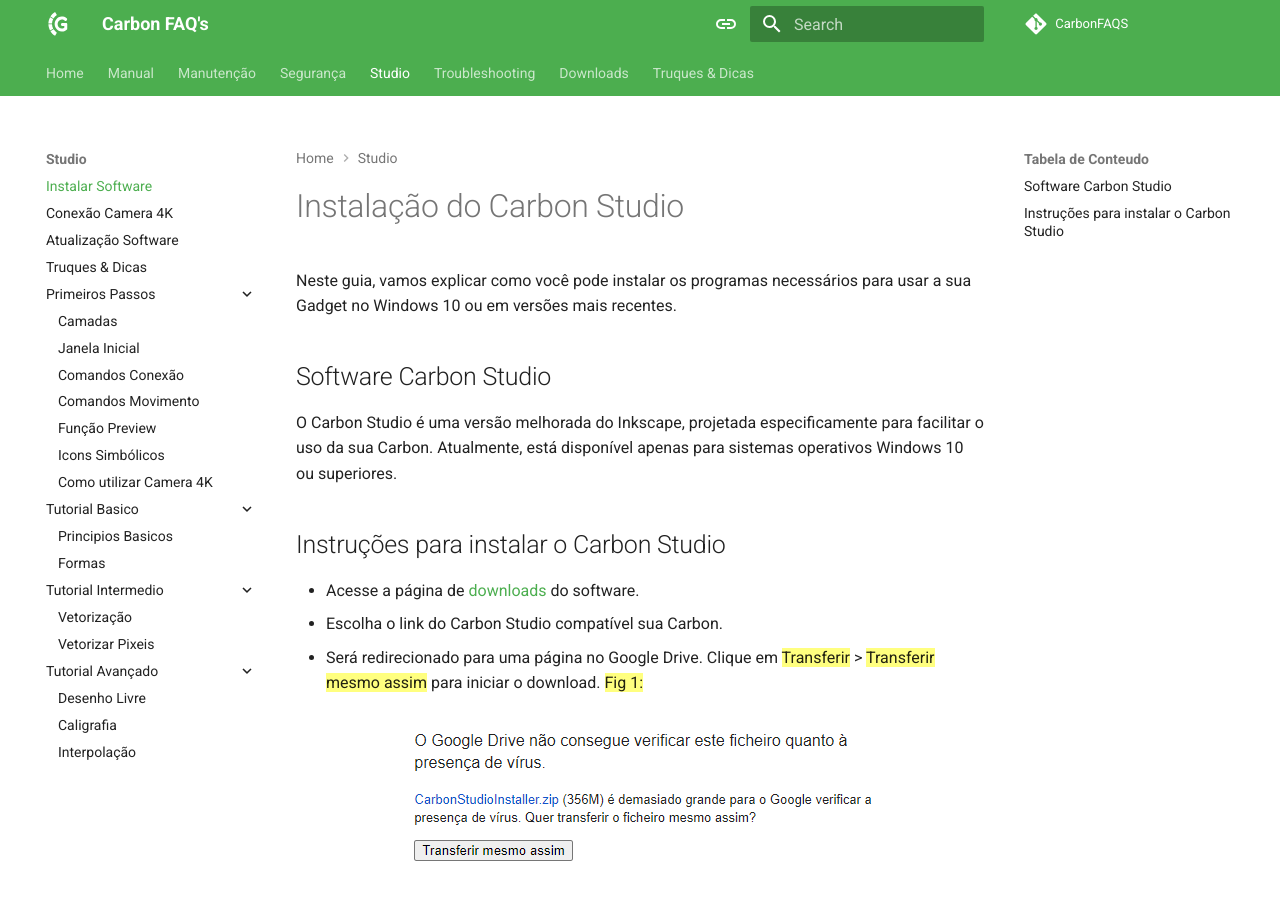
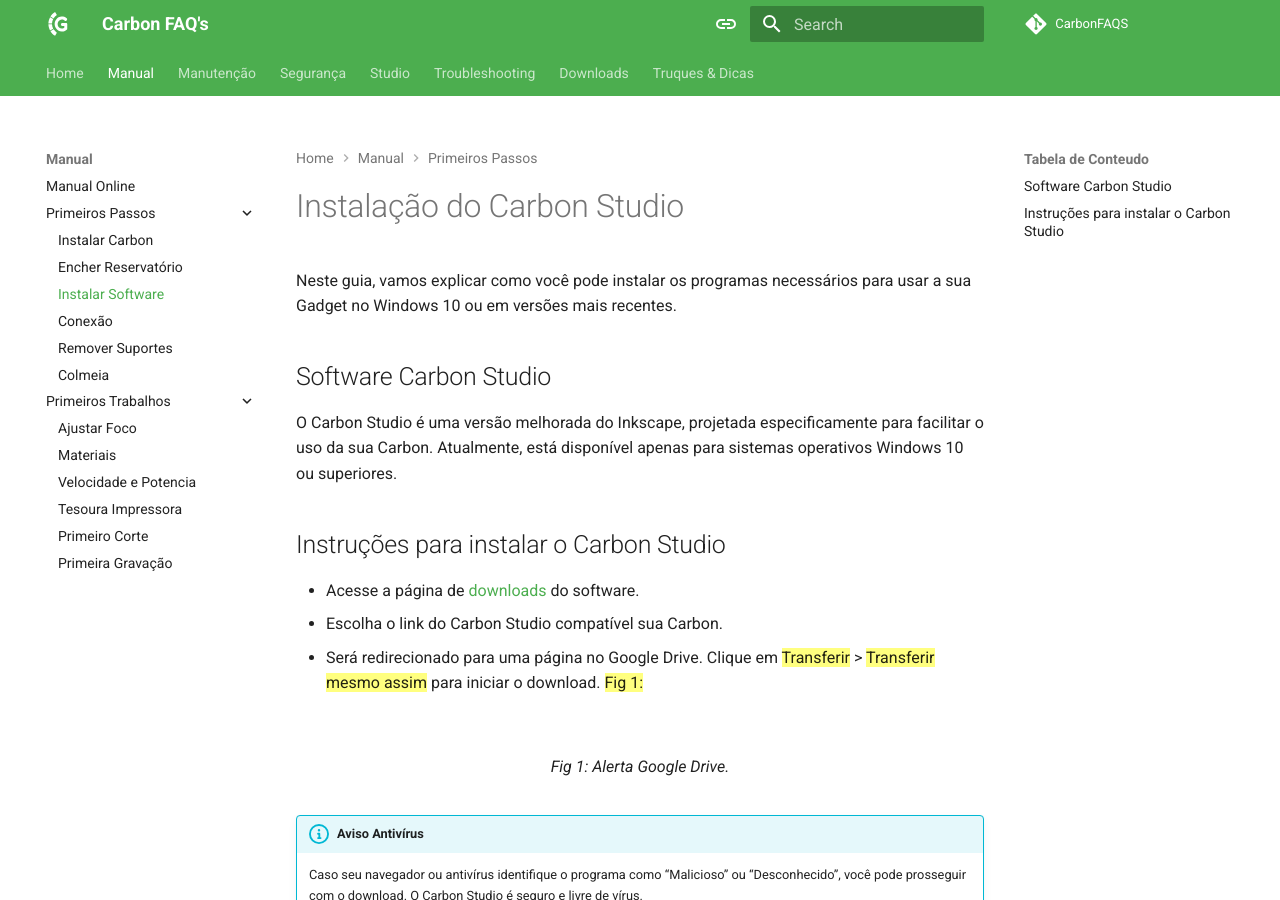
Before and after one commit to GadgetPlusKDB/Carbon-FAQS, an MkDocs documentation site: the page built from docs/manual/primeiros-passos/instalar-software.md, in a window 1280 px wide and 900 px high. Built offline with MkDocs 1.6.1 and Material for MkDocs 9.7.7, drawn with Linux system fonts in a browser that asks for light colours; comment, search, counter and statistics services are not loaded; some of the changed text lies outside the part shown.

Commit message:
$Update Primeiros Passos

```diff
--- a/mkdocs.yml
+++ b/mkdocs.yml
@@ -137,6 +137,7 @@
     - Primeiros Passos:
       - Instalar Carbon: manual/primeiros-passos/instalar-carbon.md
       - Encher Reservatório: manual/primeiros-passos/encher-reservatório.md
+      - Instalar Software: manual/primeiros-passos/instalar-software.md
       - Conexão: manual/primeiros-passos/conexão-computador.md
       - Remover Suportes: manual/primeiros-passos/remover-suportes.md
       - Colmeia: manual/primeiros-passos/colmeia.md
@@ -167,7 +168,6 @@
       - Corte ABS: segurança/cuidados-materiais/corte-ABS.md
       - Corte PVC: segurança/cuidados-materiais/corte-PVC.md
   - Studio:
-    - Instalar Software: studio/instalar-software.md
     - Conexão Camera 4K: studio/camera-4k.md
     - Atualização Software: studio/altualização-software.md
     - Truques & Dicas: studio/truques-&-dicas.md
```
Also changed, not shown: docs/manual/primeiros-passos/instalar-software.md (renamed from docs/studio/instalar-software.md).
